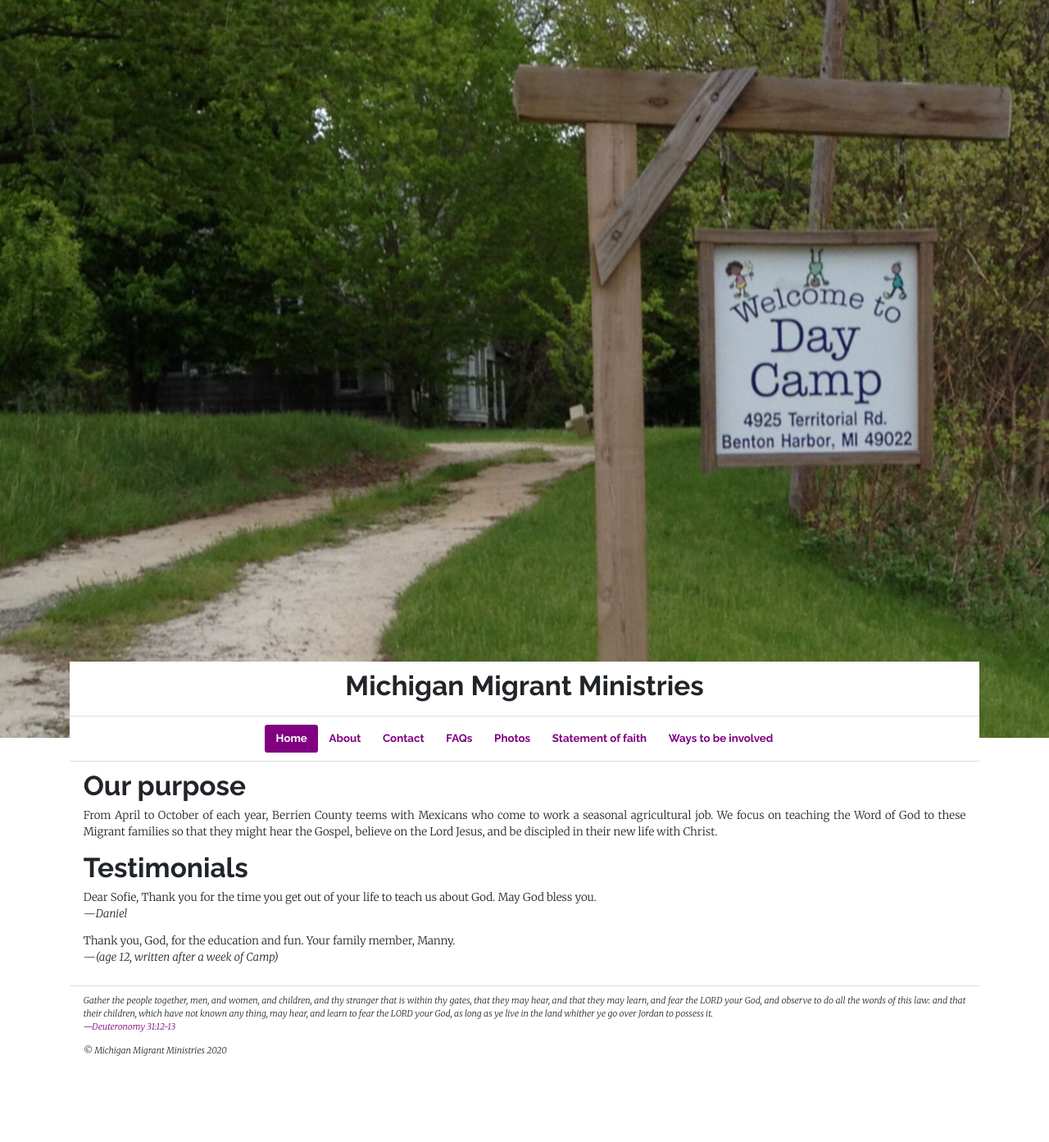
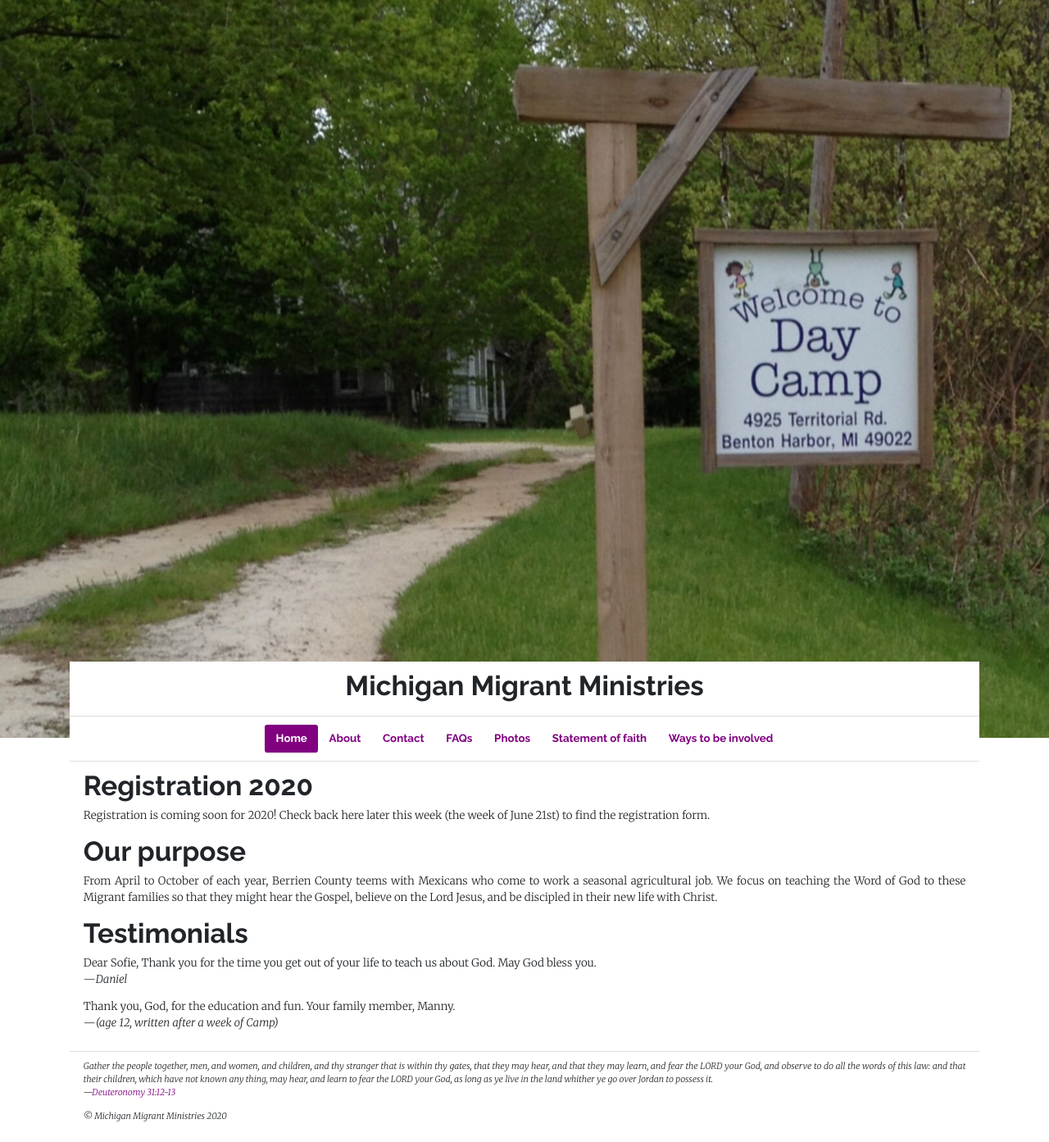
Before and after one commit to michigan-migrant-ministries/website, a Jekyll site: the page built from _pages/home.html, in a window 1280 px wide. Shown: the whole page at 82% size. Built offline with Jekyll 4.4.1, drawn with Linux system fonts in a browser that asks for light colours; before the commit the page ends 1313 px from its top, so only the background shows below that.

Commit message:
Add note about registration forms coming soon

```diff
--- a/_pages/home.html
+++ b/_pages/home.html
@@ -3,6 +3,12 @@
 permalink: /
 title: Home
 ---
+<h1>Registration 2020</h1>
+<p>
+  Registration is coming soon for 2020! Check back here later this week (the
+  week of June 21st) to find the registration form.
+</p>
+
 <h1>Our purpose</h1>
 <p>
   From April to October of each year, Berrien County teems with Mexicans who
```
